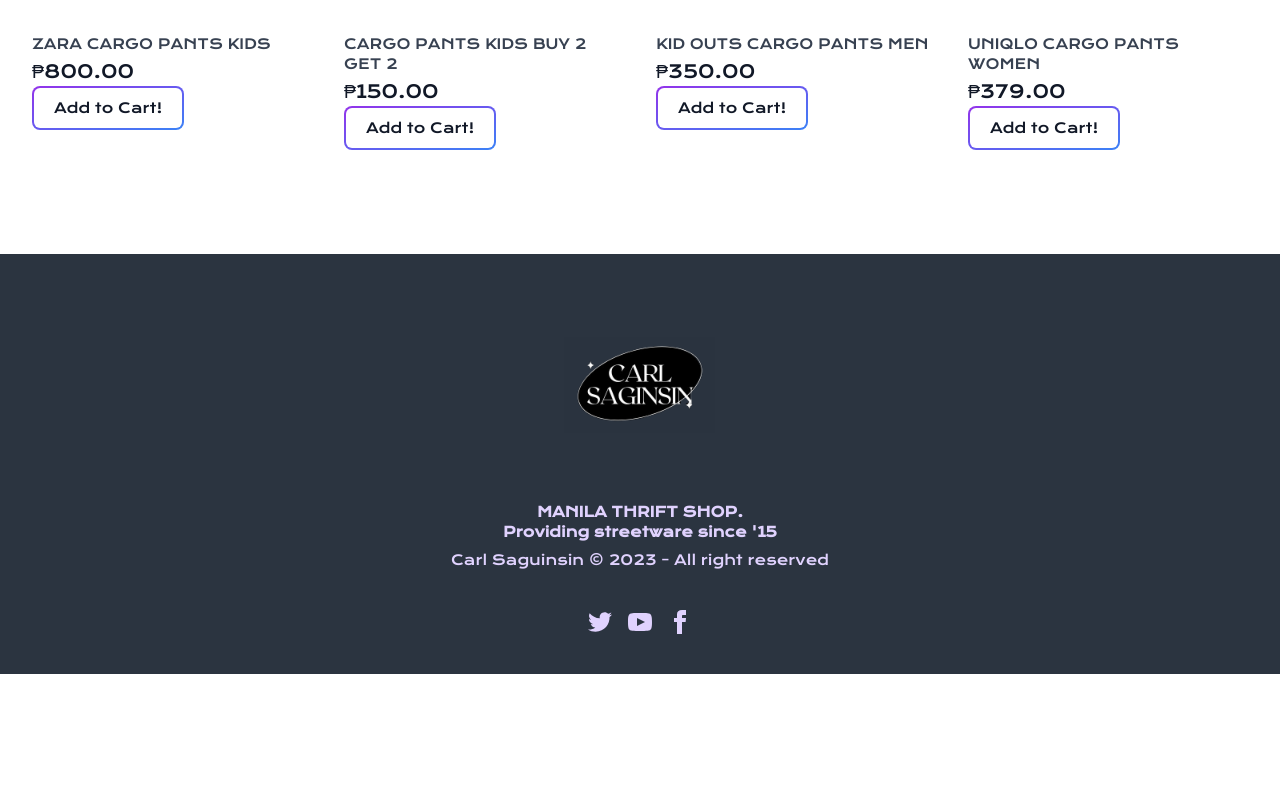
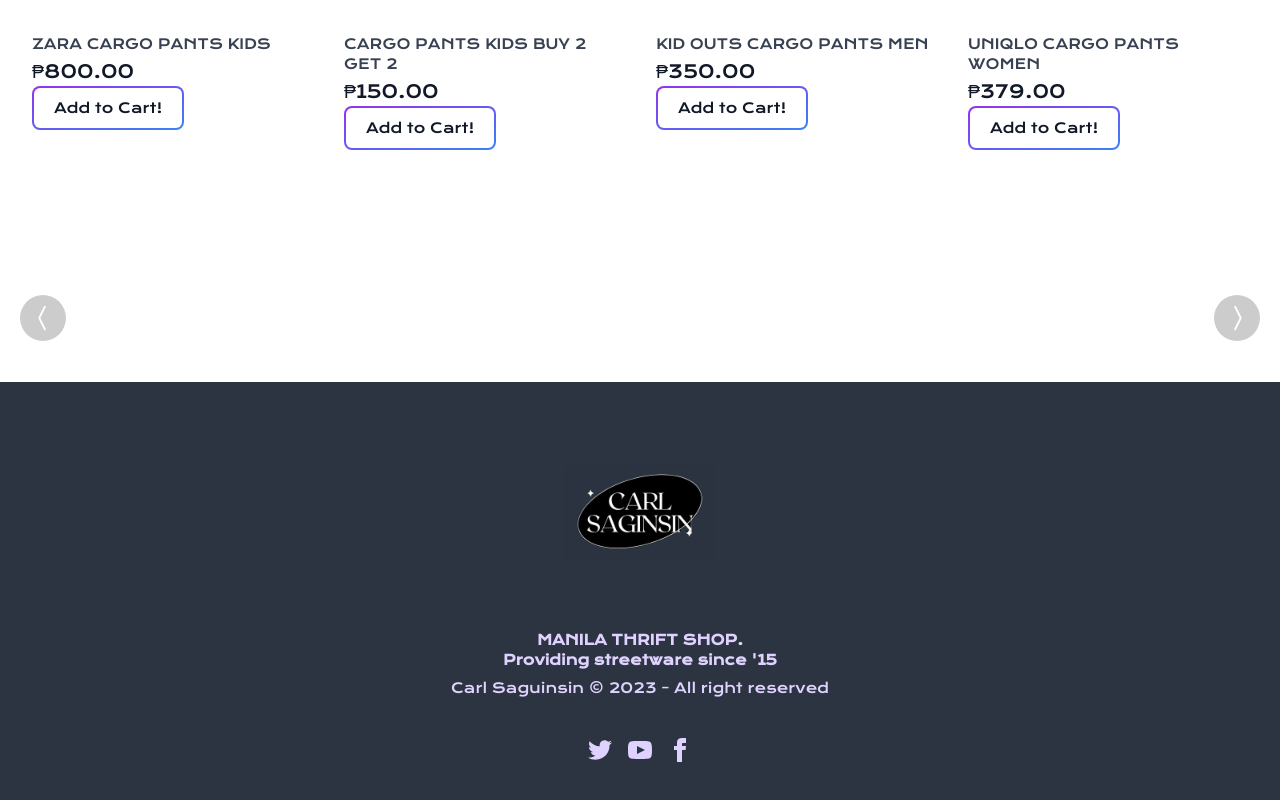
Before and after one commit to CSaguinsin/manila-thrift-shop, a React (Create React App) app: page / in a window 1280 px wide. Shown: the part 3272-4072 px from the top of the page. Before the commit the page ends 3946 px from the top, so only its background shows below. Built offline with nearby package versions, Linux system fonts and the light colour scheme.

Commit message:
6:40 pm updates
I tried adding the carousel.

```diff
--- a/package.json
+++ b/package.json
@@ -16,6 +16,7 @@
     "@testing-library/user-event": "^13.5.0",
     "react": "^18.2.0",
     "react-dom": "^18.2.0",
+    "react-icons": "^4.10.1",
     "react-scripts": "5.0.1",
     "styled-components": "^5.3.11",
     "tw-elements": "^1.0.0-beta2",
--- a/src/App.js
+++ b/src/App.js
@@ -5,7 +5,7 @@
 import Home from './Components/Home';
 import { TSHIRT } from './Components/Home';
 import { PANTS } from './Components/Home';
-
+import { Slides } from './Components/Home';
 import { Footer } from './Components/Home';
 
 
@@ -17,7 +17,7 @@
       <Home />
       <TSHIRT />
       <PANTS />
-
+      <Slides />
       <Footer />
     </>
   );
--- a/src/Components/Home.jsx
+++ b/src/Components/Home.jsx
@@ -1,9 +1,11 @@
 import React from 'react';
+import {useState} from 'react';
 import Logo from '../assets/logo/logo.png';
 import displayimg from "../assets/assets/streetware 6.jpg";
 import displayimg2 from  "../assets/assets/streetware 3.jpg";
 import displayimg3 from "../assets/assets/streetware 5.jpg";
 import Carl_Logo from "../assets/logo/carl logo.png";
+import {BsChevronCompactLeft, BsChevronCompactRight} from 'react-icons/bs';
 
 // t shirts import
 import product1 from '../assets/products/tshirts/product1.jpg';
@@ -280,6 +282,37 @@
 }
 
 
+const Slides = () => {
+  const slides = [
+    {
+      img: carousel1,
+    },
+    {
+      img: carousel2,
+    },
+    {
+      img: carousel3,
+    },
+    {
+      img: carousel4
+    }
+  ];
+
+  return (
+    <div className='max-w-[1400px] h-[780] w-full m-auto py-16 px-4 relative'>
+      <div style={{ backgroundImage: `url(${slides[3].img})` }} className='w-full h-full rounded-2xl bg-center bg-cover duration-500'></div>
+    {/* Left arrow */}
+    <div className='absolute top-[50%] -translate-x-0 translate-y-[-50%] left-5 text-2xl rounded-full p-2 bg-black/20 text-white curosr-pointer'>
+      <BsChevronCompactLeft size={30} />
+    </div>
+    {/* Right Arrow */}
+    <div className='absolute top-[50%] -translate-x-0 translate-y-[-50%] right-5 text-2xl rounded-full p-2 bg-black/20 text-white curosr-pointer'>
+      <BsChevronCompactRight size={30} />
+    </div>
+    </div>
+  );
+};
+
 
 const Footer = () => {
   return (
@@ -307,5 +340,5 @@
 export default Home;
 export { PANTS };
 export { TSHIRT };
-
+export { Slides };
 export { Footer };
```
Also changed, not shown: 1 other file (tests, documents, lock files or other folders).
